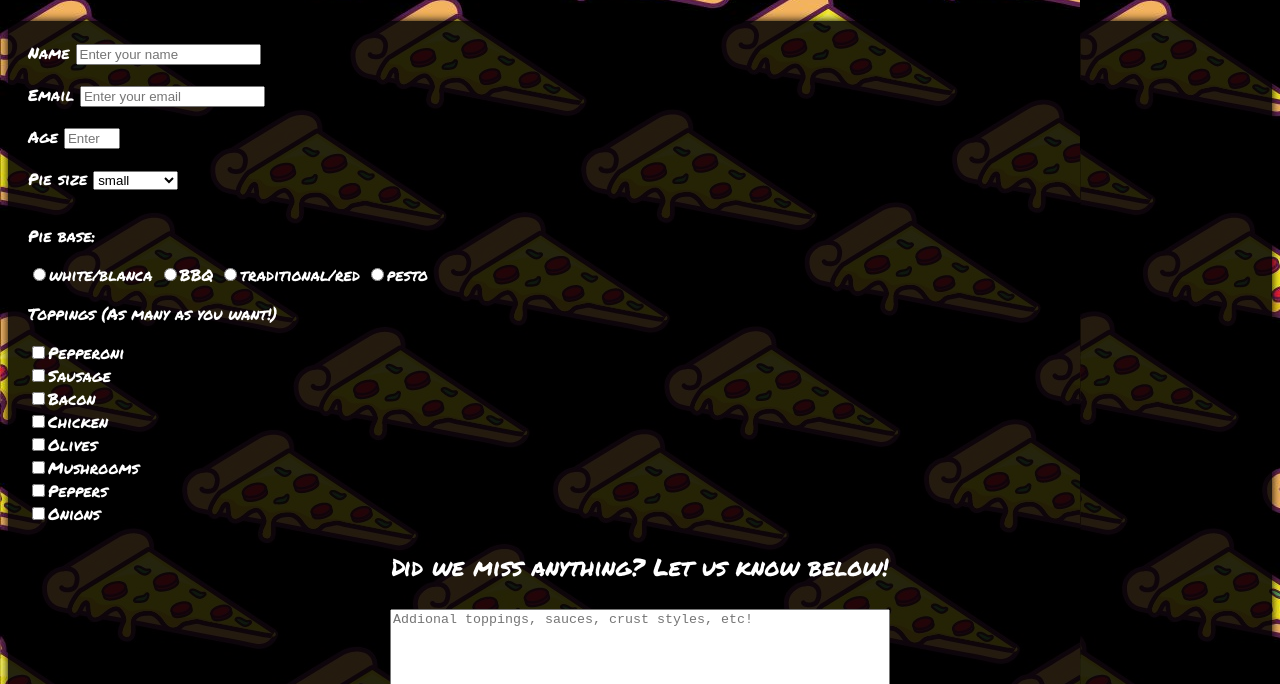
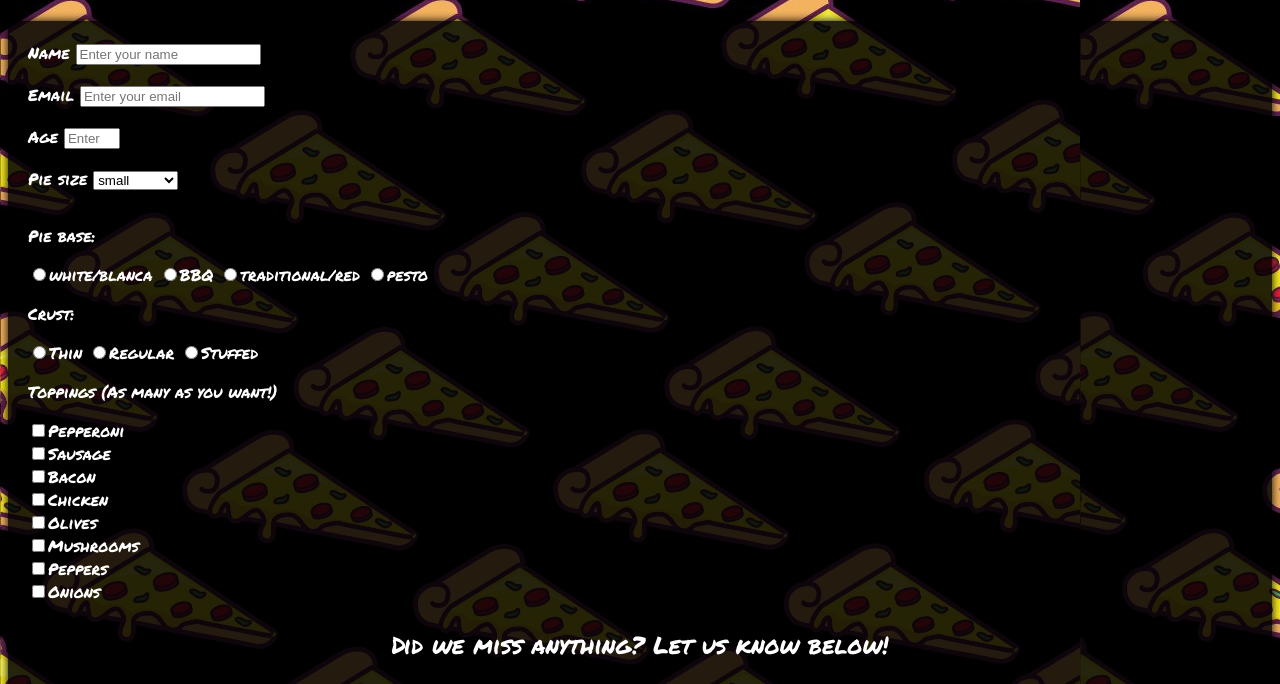
Before and after one commit to Garballa/Survey_form, a plain HTML site: page index.html in a window 1280 px wide. Shown: the part 109-793 px from the top of the page. Drawn offline with Linux system fonts and the light colour scheme; a web font is replaced by a local one.

Commit message:
Add "crust" options in form element.

```diff
--- a/index.html
+++ b/index.html
@@ -66,6 +66,17 @@
   <label for="pesto">
     <input id="pesto" value="pesto" type="radio" name="base">pesto</label>
   </div>
+  <div class="form_group">
+    <p>Crust:</p>
+    <div class="pie_base">
+    <label for="thin">
+    <input id="thin" value="thin" type="radio" name="crust">Thin</label>
+      <label for="regular">
+    <input id="regular" value="regular" type="radio" name="crust">Regular
+  </label>
+  <label for="stuffed">
+  <input id="stuffed" value="stuffed" type="radio" name="crust">Stuffed</label>
+  </div>
   <div class="toppings"><p>Toppings (As many as you want!)</p>
     <label for="Pepperoni">
    <input id="Pepperoni" value="Pepperoni" type="checkbox" name="Toppings">Pepperoni
```
